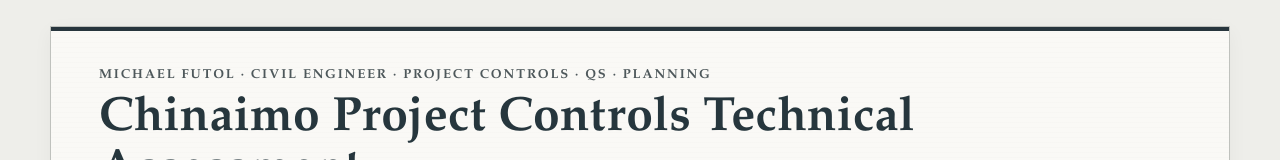
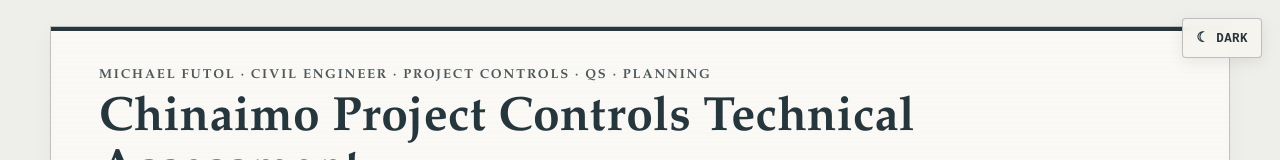
Before and after one commit to michaelfutol/Michael-Futol-Chinaimo-Project-Controls, a Next.js app: page / in a window 1280 px wide. Shown: the top 160 px of the page. Built offline with nearby package versions, Linux system fonts and the light colour scheme.

Commit message:
Mount assessment theme toggle on public homepage

```diff
--- a/app/layout.tsx
+++ b/app/layout.tsx
@@ -8,6 +8,7 @@ import GanttViewerControls from './GanttViewerControls';
 import OfficeReviewLinks from './OfficeReviewLinks';
 import OwnerAwareAnalytics from './OwnerAwareAnalytics';
 import EngineerNotesShelf from './EngineerNotesShelf';
+import AssessmentThemeToggle from './AssessmentThemeToggle';
 
 export const metadata: Metadata = {
   title: 'Michael Futol - Chinaimo Project Controls Assessment',
@@ -19,6 +20,7 @@ export default function RootLayout({ children }: Readonly<{ children: React.Reac
     <html lang="en">
       <body>
         {children}
+        <AssessmentThemeToggle />
         <Enhancements />
         <GanttViewerControls />
         <OfficeReviewLinks />
```
